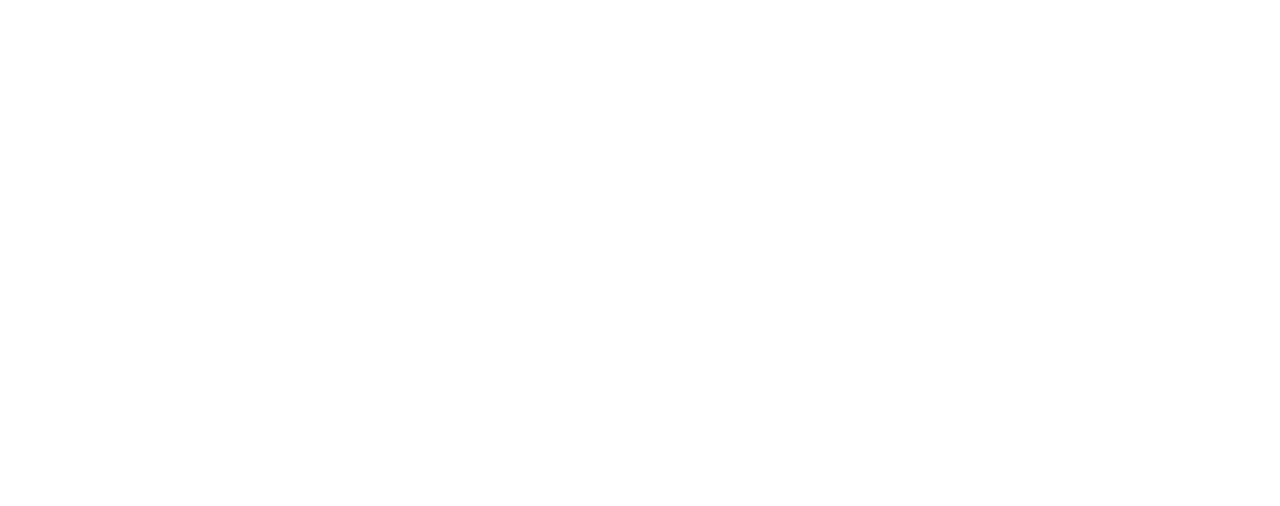
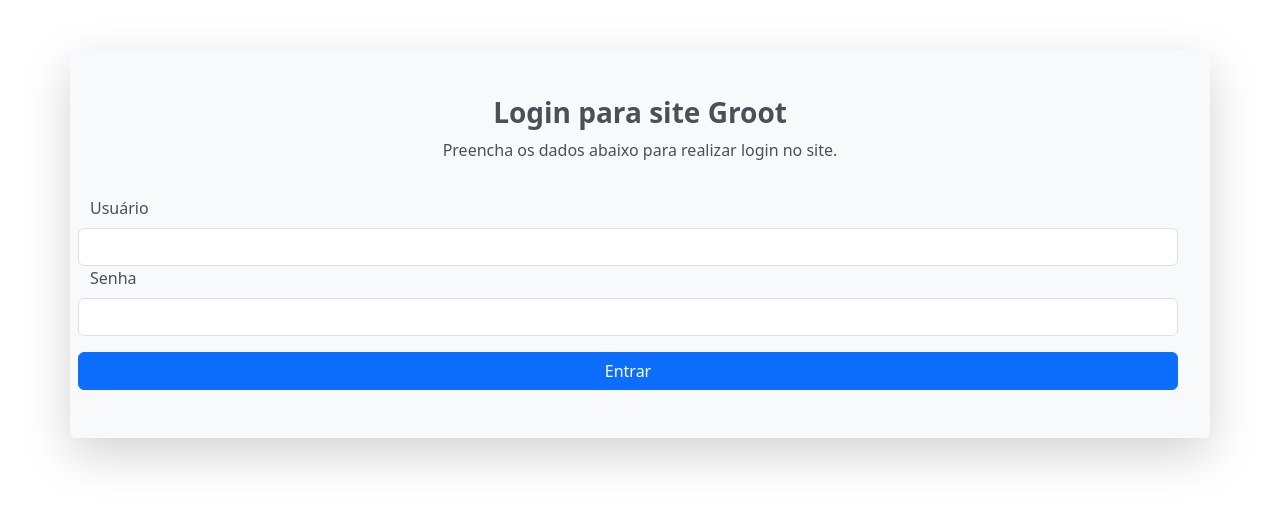
Before and after one commit to amandaluise14/siteweb, a plain HTML site: page index.html in a window 1280 px wide. Drawn offline with nearby package versions, Linux system fonts and the light colour scheme.

Commit message:
add- realizado em partes o login utilizando o Bootstrap

```diff
--- a/index.html
+++ b/index.html
@@ -2,9 +2,36 @@
 <head>
     <meta charset="UTF-8">
     <meta name="viewport" content="width=device-width, initial-scale=1.0">
+    <link href="https://cdn.jsdelivr.net/npm/bootstrap@5.3.8/dist/css/bootstrap.min.css" rel="stylesheet" integrity="sha384-sRIl4kxILFvY47J16cr9ZwB07vP4J8+LH7qKQnuqkuIAvNWLzeN8tE5YBujZqJLB" crossorigin="anonymous">
     <title>Document</title>
 </head>
 <body>
 
+      <div class="container text-dark-emphasis borderrounded-3 shadow-lg p-3 mb-5 bg-body-tertiary rounded" style="margin-top:50px">
+        <h3 id="titulo" class="text-center" style="margin-top:30px"><strong> Login para site Groot </strong></h3>
+        <p id="subtitulo" class="text-center" style="margin-bottom:50px"> Preencha os dados abaixo para realizar login no site.</p>
+
+        <form class="row g-3 needs-validation" novalidate>
+
+            <div class="row mb">
+
+                    <label for="nome" class="form-label">Usuário</label>
+                    <input type="text" class="form-control" id="nome">
+                    <div class="valid-feedback">
+                </div>
+
+                    <label for="cpf" class="form-label">Senha</label>
+                    <input type="text" class="form-control" id="cpf">
+                    <div class="valid-feedback">
+                    </div>
+            </div>
+
+            <div class="row mt-3">
+                <button class="btn btn-primary" type="submit">Entrar</button>
+            </div>
+ <footer>
+    <script src="script/script.js"></script>
+    <script src="https://cdn.jsdelivr.net/npm/bootstrap@5.3.8/dist/js/bootstrap.bundle.min.js" integrity="sha384-FKyoEForCGlyvwx9Hj09JcYn3nv7wiPVlz7YYwJrWVcXK/BmnVDxM+D2scQbITxI" crossorigin="anonymous"></script>
+</footer>
 </body>
 </html>
```
